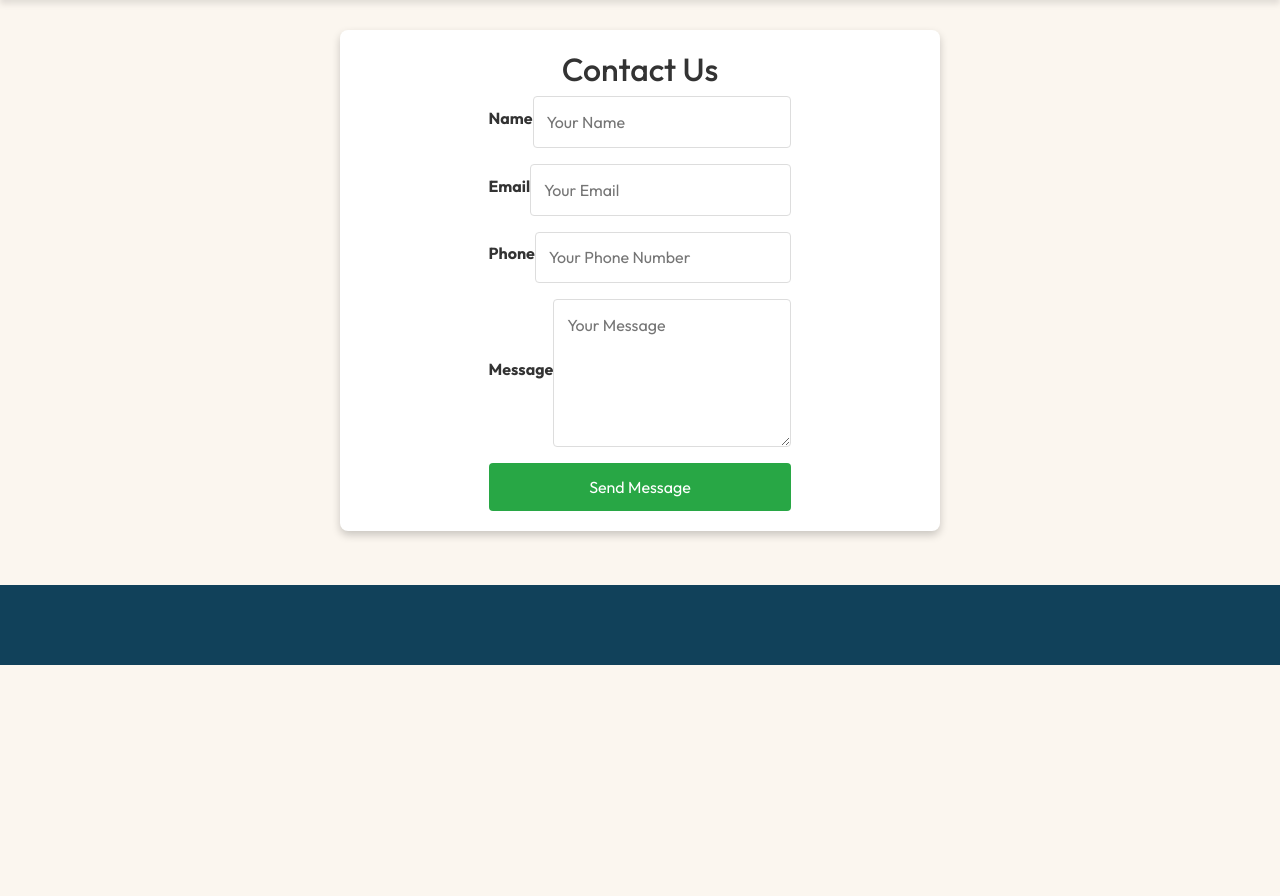
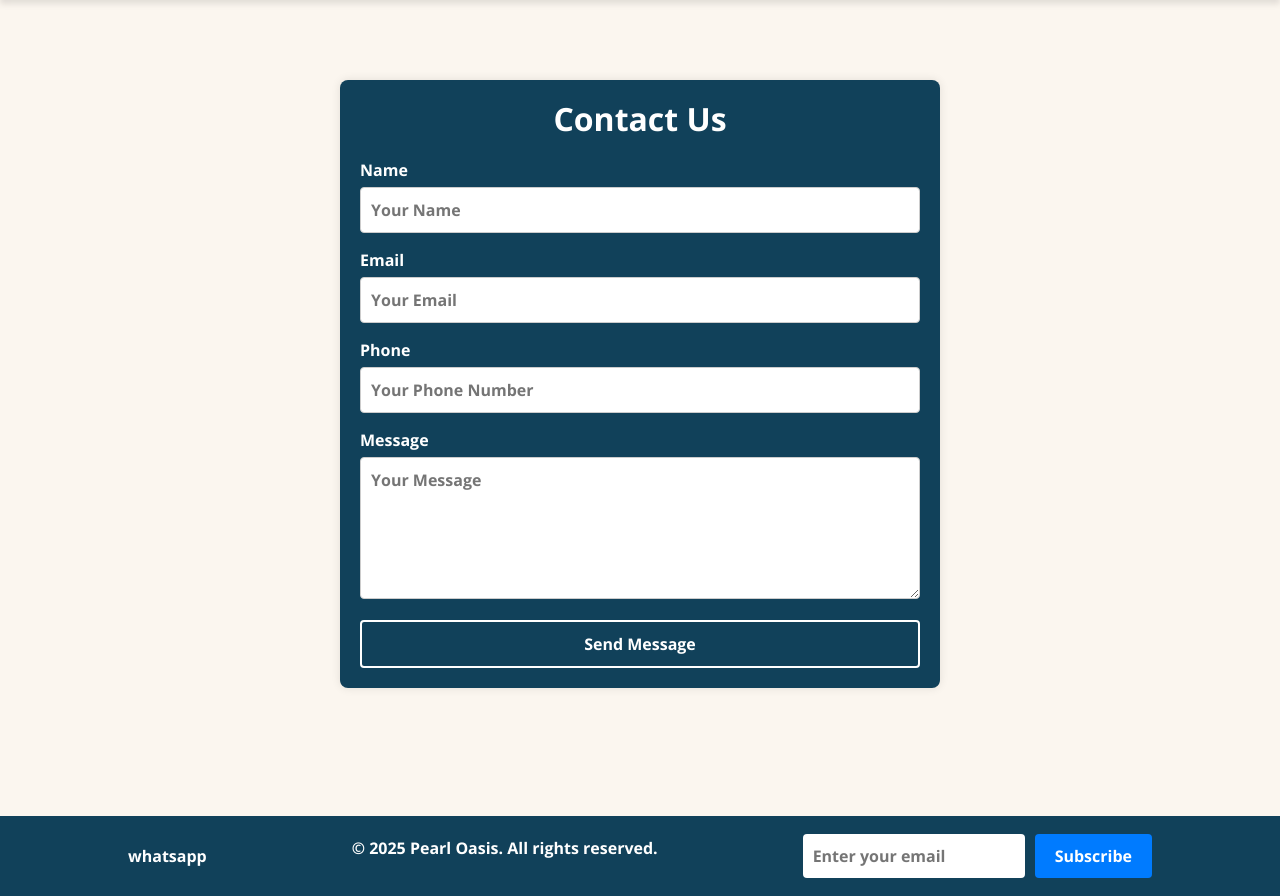
Before and after one commit to RobinDoughnut/pearl-oasis, a PHP site: page /about.php in a window 1280 px wide. Shown: the part 80-976 px from the top of the page. Before the commit the page ends 745 px from the top, so only its background shows below. Run offline with PHP 8.4, Linux system fonts and the light colour scheme; some libraries are stand-ins or nearby versions.

Commit message:
Contact Form Updated

```diff
--- a/php/about.php
+++ b/php/about.php
@@ -59,7 +59,7 @@
 
     </header>
     <main>
-        <div class="about">
+    <div class="about">
 
         <div class="contact-form-container">
         <h2>Contact Us</h2>
@@ -100,13 +100,22 @@
               Send Message
             </button>
         </form>
-    </div>
+        </div>
 
     </div>
     </main>
     <footer class="footer">
-
-    </footer>
+    <div class="footer-content">
+        <div>
+            whatsapp
+        </div>
+        <p>&copy; 2025 Pearl Oasis. All rights reserved.</p>
+        <div class="email-form">
+            <input type="email" placeholder="Enter your email" required>
+            <button type="submit">Subscribe</button>
+        </div>
+    </div>
+</footer>
 </body>
 
 
--- a/php/css/about.css
+++ b/php/css/about.css
@@ -169,8 +169,12 @@ header {
 
 .about {
     margin: 0 20%;
+    min-height: 80vh;
+    padding-top: 10vh;
+
+
     margin-bottom: 24px;
-    padding: 30px;
+
     text-align: center;
     background-color: #FBF6EF;
 }
@@ -250,13 +254,51 @@ header {
 
 
 footer {
-    position: relative;
-
     background: #11415a;
     width: 100vw;
     height: 10vh;
+    margin-top: 10%;
+    display: flex;
+    justify-content: center;
+    align-items: center;
+    color: white;
+    font-family: 'Open Sans', sans-serif;
+  }
 
-}
+  footer .footer-content {
+    display: flex;
+    justify-content: space-between;
+    align-items: center;
+    width: 80%;
+  }
+
+  footer .footer-content .email-form {
+    display: flex;
+    align-items: center;
+  }
+
+  footer .footer-content .email-form input[type="email"] {
+    padding: 10px;
+    border: none;
+    border-radius: 4px;
+    margin-right: 10px;
+    font-family: 'Open Sans', sans-serif;
+  }
+
+  footer .footer-content .email-form button {
+    padding: 10px 20px;
+    background-color: #007bff;
+    border: none;
+    border-radius: 4px;
+    color: white;
+    cursor: pointer;
+    font-family: 'Open Sans', sans-serif;
+  }
+
+  footer .footer-content .email-form button:hover {
+    background-color: #0056b3;
+  }
+
 
 @media (max-width: 1024px) {
     * {
--- a/php/css/contact.css
+++ b/php/css/contact.css
@@ -9,48 +9,58 @@
     align-items: center;
     height: 100vh;
 } */
-body div{
+/* body div{
     display: flex;
     justify-content: center;
     align-items: center;
 
-}
+} */
 .contact-form-container {
-    background-color: #fff;
+    max-width: 600px;
+    min-height: 60vh;
+    margin: 0 auto;
     padding: 20px;
+    background-color: #11415a;
     border-radius: 8px;
-    box-shadow: 0 4px 8px rgba(0, 0, 0, 0.2);
-    max-width: 600px;
-    width: 100%;
+    box-shadow: 0 0 10px rgba(0, 0, 0, 0.1);
     flex-direction: column;
-
-
 }
 
-h2 {
-    margin-top: 0;
-    color: #333;
+.contact-form-container h2 {
     text-align: center;
+    margin-bottom: 20px;
+    font-family: 'Open Sans', sans-serif;
+    color: white;
 }
 
 .form-group {
-    margin-bottom: 1rem;
+    margin-bottom: 15px;
 }
 
-label {
+.form-group label {
     display: block;
-    margin-bottom: 0.5rem;
+    text-align: left;
+    margin-bottom: 5px;
     font-weight: bold;
+    font-family: 'Open Sans', sans-serif;
+    color: white;
+}
+
+.form-group input,
+.form-group textarea {
+    width: 100%;
+    padding: 10px;
+    border: 1px solid #ccc;
+    border-radius: 4px;
+    font-family: 'Open Sans', sans-serif;
+    font-size: 16px;
     color: #333;
 }
 
-input, textarea {
-    width: 100%;
-    padding: 0.8rem;
-    border: 1px solid #ddd;
-    border-radius: 4px;
-    box-sizing: border-box;
-    font-size: 1rem;
+.form-group input:focus,
+.form-group textarea:focus {
+    border-color: #007bff;
+    outline: none;
 }
 
 textarea {
@@ -59,22 +69,26 @@ textarea {
 
 .error-message {
     color: red;
-    font-size: 0.875rem;
-    display: none; /* Hidden by default */
+    font-size: 14px;
+    margin-top: 5px;
 }
 
 .submit-button {
-    background-color: #28a745;
+    display: block;
+    width: 100%;
+    padding: 10px;
+    background-color: transparent;
+    border: 2px solid white;
+
+    border-radius: 4px;
     color: white;
-    border: none;
-    padding: 0.75rem;
-    border-radius: 4px;
-    font-size: 1rem;
+    font-family: 'Open Sans', sans-serif;
+    font-size: 16px;
     cursor: pointer;
-    width: 100%;
     transition: background-color 0.3s;
 }
 
 .submit-button:hover {
-    background-color: #218838;
+    background-color: white;
+    color: #11415a;
 }
```
Also changed, not shown: php/css/products.css (+41 -1 lines), php/css/style.css (+39 -0 lines), php/index.php (+12 -3 lines), php/products.php (+11 -2 lines).
